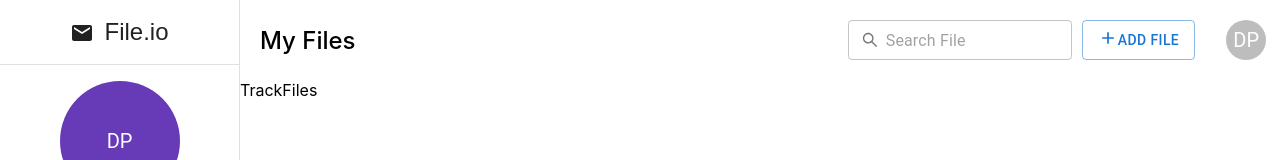
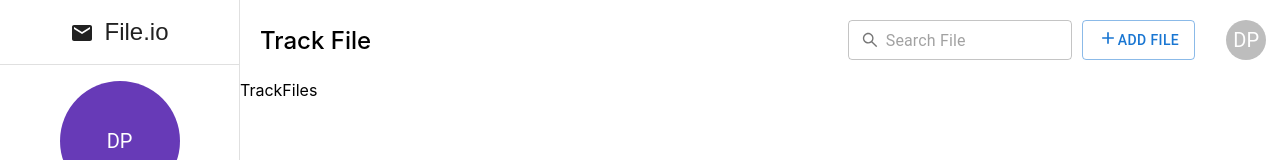
Before and after one commit to DhruvPasricha/Minor-Project-Frontend, a React (Create React App) app: page /track-files in a window 1280 px wide. Shown: the top 160 px of the page. Built offline with nearby package versions, Linux system fonts and the light colour scheme.

Commit message:
changeTabTitle dynamically

```diff
--- a/src/Components/NavBar/NavBar.tsx
+++ b/src/Components/NavBar/NavBar.tsx
@@ -4,6 +4,7 @@ import React, { useState } from 'react'
 import { useNavigate } from 'react-router-dom'
 import { CreateFileSwal } from '../FileSwals/CreateFileSwal'
 import SearchBox from '../SearchBox/SearchBox'
+import { UrltoTabName } from './constants'
 import './NavBar.css'
 import AccountMenu from './ProfileIcon/ProfileIcon'
 
@@ -12,7 +13,7 @@ const NavBar = () => {
   const [searchValue, setSearchValue] = useState('')
   return (
     <div className='navBar'>
-      <div className='navBarTitle'>My Files</div>
+      <div className='navBarTitle'>{UrltoTabName[window.location.pathname]}</div>
       <div style={{ display: 'flex', gap: '10px' }}>
         <SearchBox
           searchValue={searchValue}
--- /dev/null
+++ b/src/Components/NavBar/constants.tsx
@@ -0,0 +1,9 @@
+
+export const UrltoTabName : { [key: string]: string } = {
+    '/': 'My Files',
+    '/my-files': 'My Files',
+    '/incoming-files': 'Incoming Files',
+    '/received-files': 'Files with me',
+    '/sent-files': 'Files Sent',
+    '/track-files': 'Track File'
+};
```
